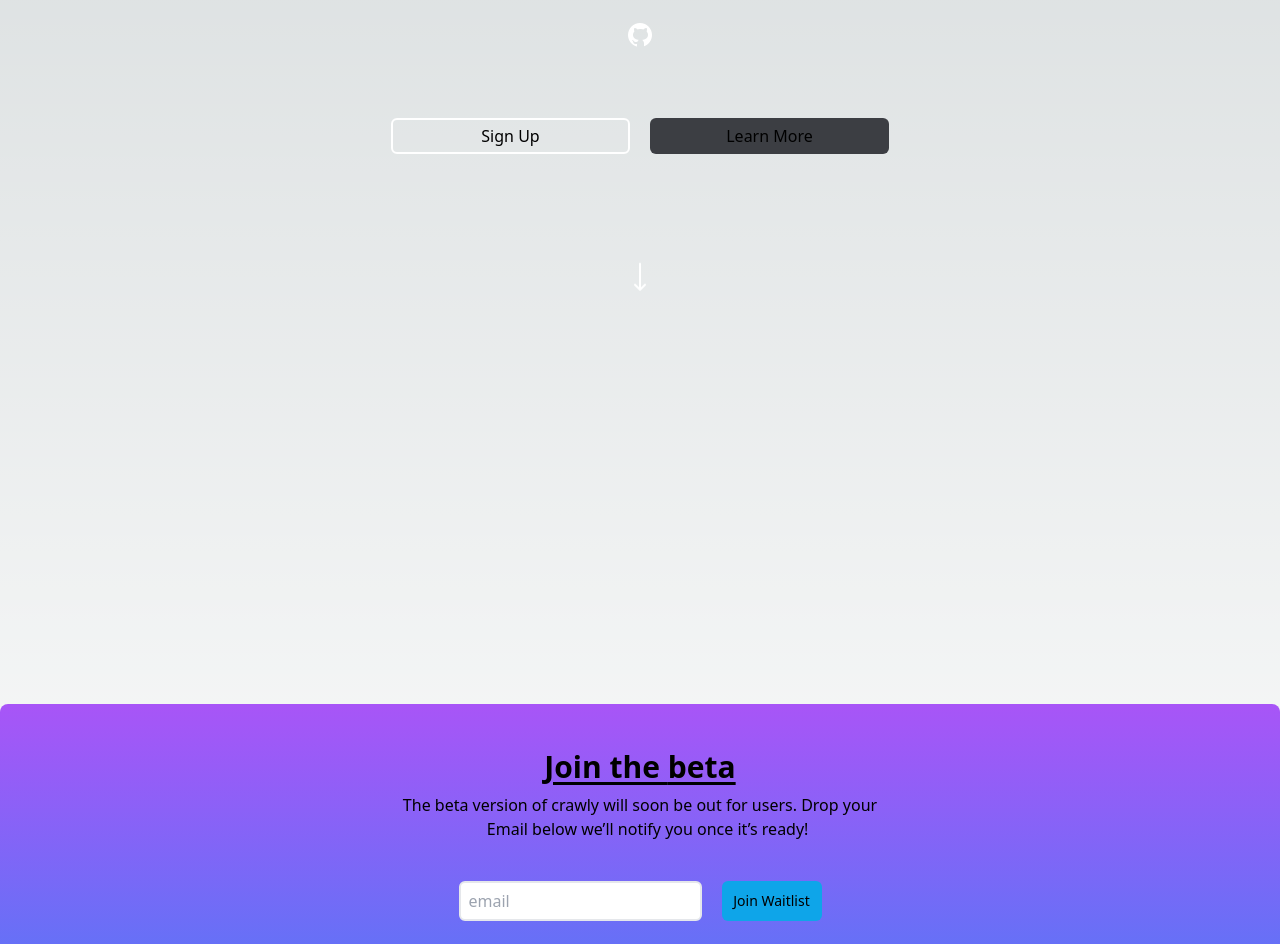
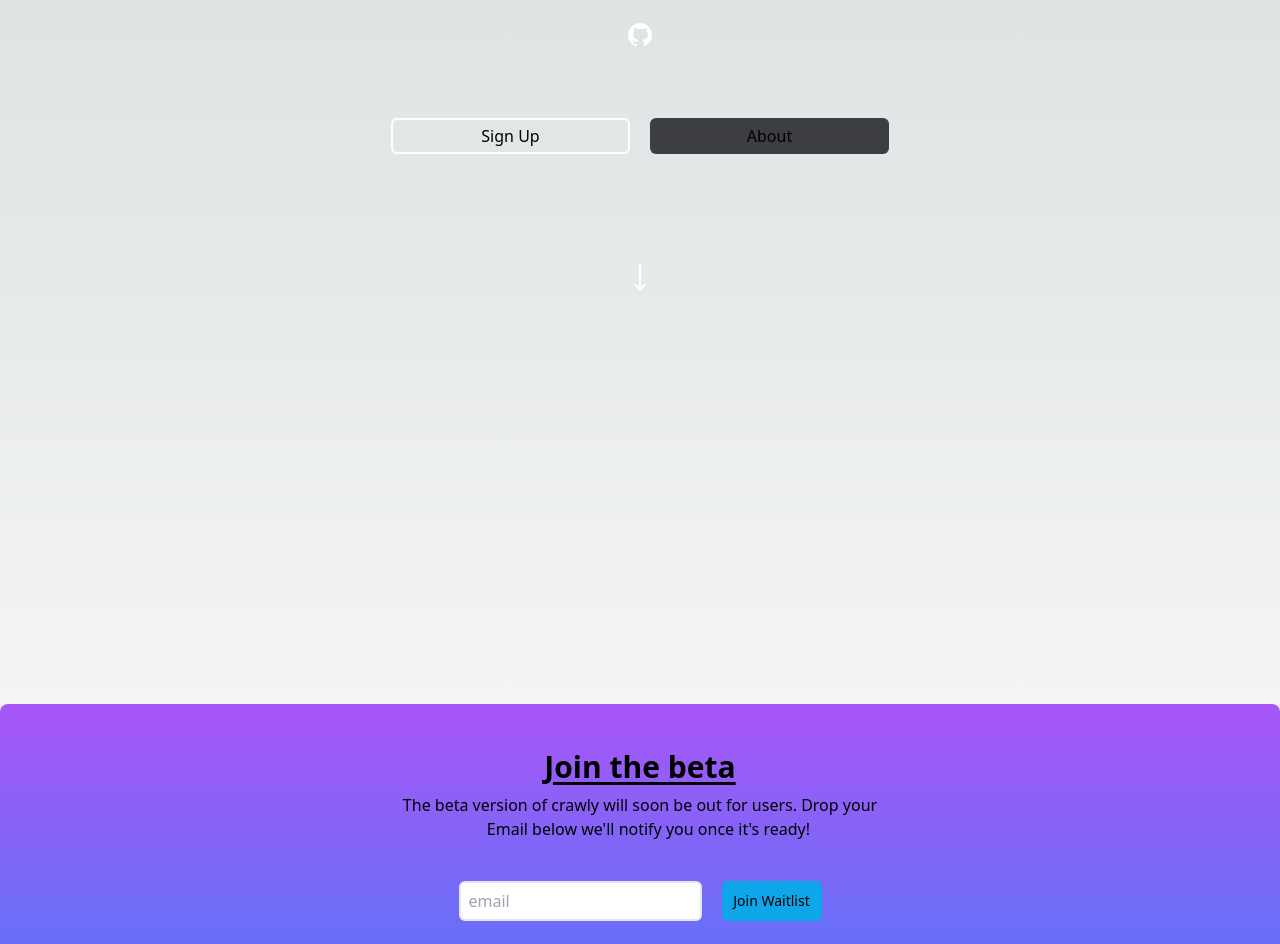
Before and after one commit to sup-Udh/Scraper-io, a Next.js app: page / in a window 1280 px wide. Shown: the part 308-1252 px from the top of the page. Built offline with nearby package versions, Linux system fonts and the light colour scheme.

Commit message:
FIX FINAL

```diff
--- a/pages/index.tsx
+++ b/pages/index.tsx
@@ -3,6 +3,7 @@
 import { useState } from 'react'
 import axios from 'axios'
 import github from '../public/git.png'
+import Link from 'next/link'
 export default function Home() {
   const [email , setEmail] = useState('')
   const [hiddensucess , setHiddensucess] = useState(true)
@@ -73,14 +74,14 @@
     </div>
     {/* GITHUB || ICON */}
     <div className='flex justify-center md-[-2.5rem]'>
-      <a href='https://github.com/sup-Udh/Scraper-io'>
+      <Link href="https://github.com/sup-Udh/Scraper-io">
       <Image
       src={github}
       height={30}
       alt='github'
       className='mt-[1.25rem]'
       />
-      </a>
+      </Link>
 
 
     </div>
@@ -89,9 +90,9 @@
 
     <div className='flex justify-center mt-[4.25rem]'>
       <button className='border-[2px] border-[#fff] h-[36px] w-[239px] rounded-md font-light'>
-        <a href="#waitlist">Sign Up</a>
+        Sign Up
         </button>
-      <button className='border-1 bg-[#3C3E43] h-[36px] w-[239px] rounded-md font-thin ml-[1.25rem]'><a href='/about'>Learn More</a></button>
+      <button className='border-1 bg-[#3C3E43] h-[36px] w-[239px] rounded-md font-thin ml-[1.25rem]'><Link href="/about">About</Link></button>
     </div>
 
 
@@ -101,14 +102,14 @@
     <div className='flex justify-center mt-[3.25rem] animate-bounce'>
 
       <button>
-        <a href="#waitlist">
+        <Link href="#waitlist">
     <Image
     src={arrow}
     height={30}
     alt='arrow'
     className='mt-[4.25rem]'
     />
-    </a>
+</Link>
     </button>
 
 
@@ -124,7 +125,7 @@
 </div>
       {/* alert box || sucess */}
      <div id="container" className={hiddensucess ? 'hidden' : ".hideMe p-4 mb-4 text-sm text-green-800 rounded-lg bg-green-50 dark:bg-gray-800 dark:text-green-400"} role="alert">
-  <span className="font-medium">Awesome your added!!</span> We'll Soon let you know once we're done  Cooking!! 🎉🎉
+  <span className="font-medium">Awesome your added!!</span> We&apos;ll Soon let you know once we&apos;re done  Cooking!! 🎉🎉
 </div>
 
       {/* title  */}
@@ -142,7 +143,7 @@
       <div className='flex justify-center mt-[0.25rem]'>
       <p>
       The beta version of crawly will soon be out for users. Drop your <br />
-      <span className='ml-[5.25rem]'>Email below we’ll notify you once it’s ready!</span>
+      <span className='ml-[5.25rem]'>Email below we&apos;ll notify you once it&apos;s ready!</span>
       </p>
       </div>
 
```
